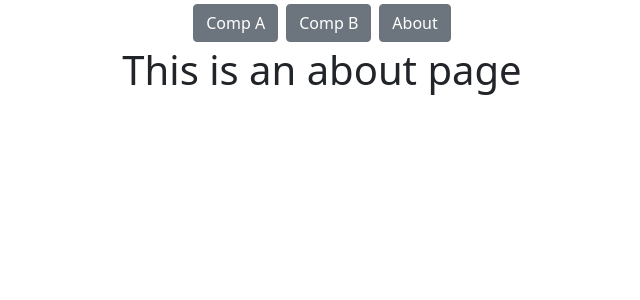
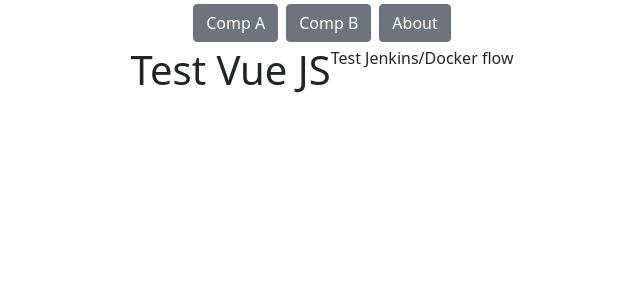
Before and after one commit to liviucatrina/testvueproject, a Vue app: page /about in a window 1280 px wide. Shown: the top 300 px of the page, without its empty margins (318-958 px from the left). Built offline with nearby package versions, Linux system fonts and the light colour scheme.

Commit message:
Add About content

```diff
--- a/src/views/About.vue
+++ b/src/views/About.vue
@@ -1,5 +1,6 @@
 <template>
   <div class="d-flex justify-content-center">
-    <h1>This is an about page</h1>
+    <h1>Test Vue JS</h1>
+    <p>Test Jenkins/Docker flow</p>
   </div>
 </template>
```
